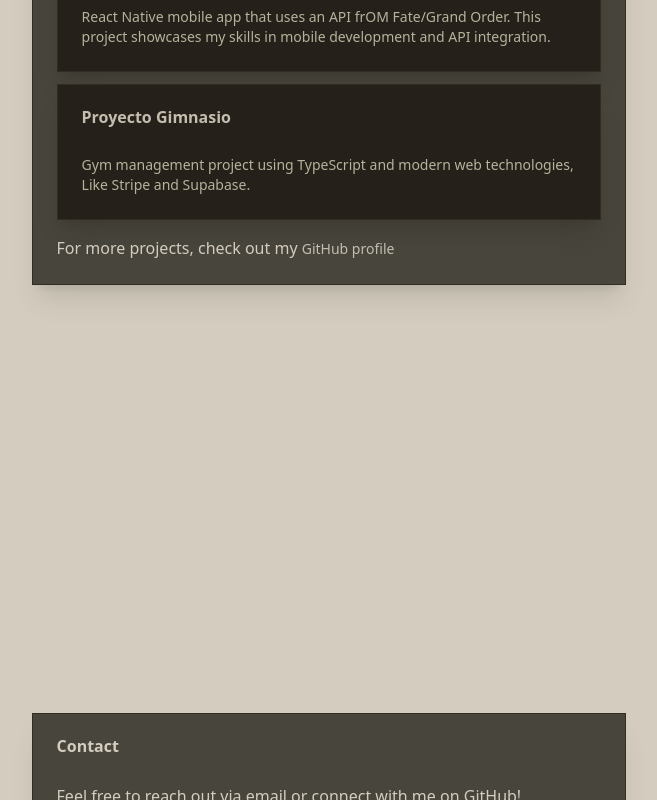
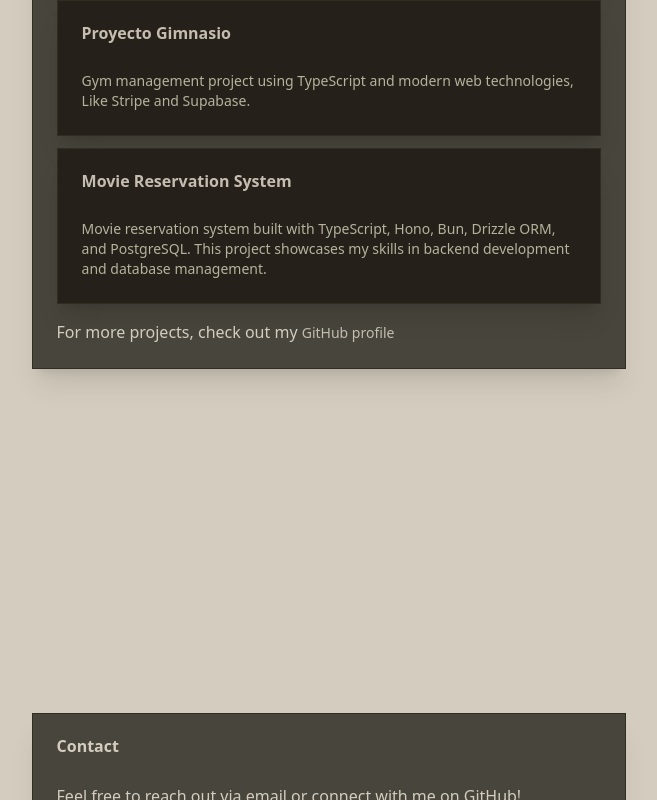
Before and after one commit to K1ssSh0t/K1ssSh0t.github.io, a React (Vite) app: page / in a window 1280 px wide. Shown: the part 1999-2799 px from the top of the page, without its empty margins (311-968 px from the left). Built offline with nearby package versions, Linux system fonts and the light colour scheme.

Commit message:
feat: add Movie Reservation System project to portfolio

```diff
--- a/src/routes/App.tsx
+++ b/src/routes/App.tsx
@@ -195,6 +195,22 @@ function App() {
                   </CardContent>
                 </Card>
               </li>
+              <li>
+                <Card className="bg-muted">
+                  <CardHeader>
+                    <CardTitle>
+                      <a href="https://github.com/K1ssSh0t/ts-movie-reservation-system" target="_blank" rel="noopener noreferrer" className="hover:underline text-primary">
+                        Movie Reservation System
+                      </a>
+                    </CardTitle>
+                  </CardHeader>
+                  <CardContent>
+                    <p className="text-sm text-muted-foreground">
+                      Movie reservation system built with TypeScript, Hono, Bun, Drizzle ORM, and PostgreSQL. This project showcases my skills in backend development and database management.
+                    </p>
+                  </CardContent>
+                </Card>
+              </li>
             </ul>
             <p className="mt-4">
               For more projects, check out my{" "}
```
